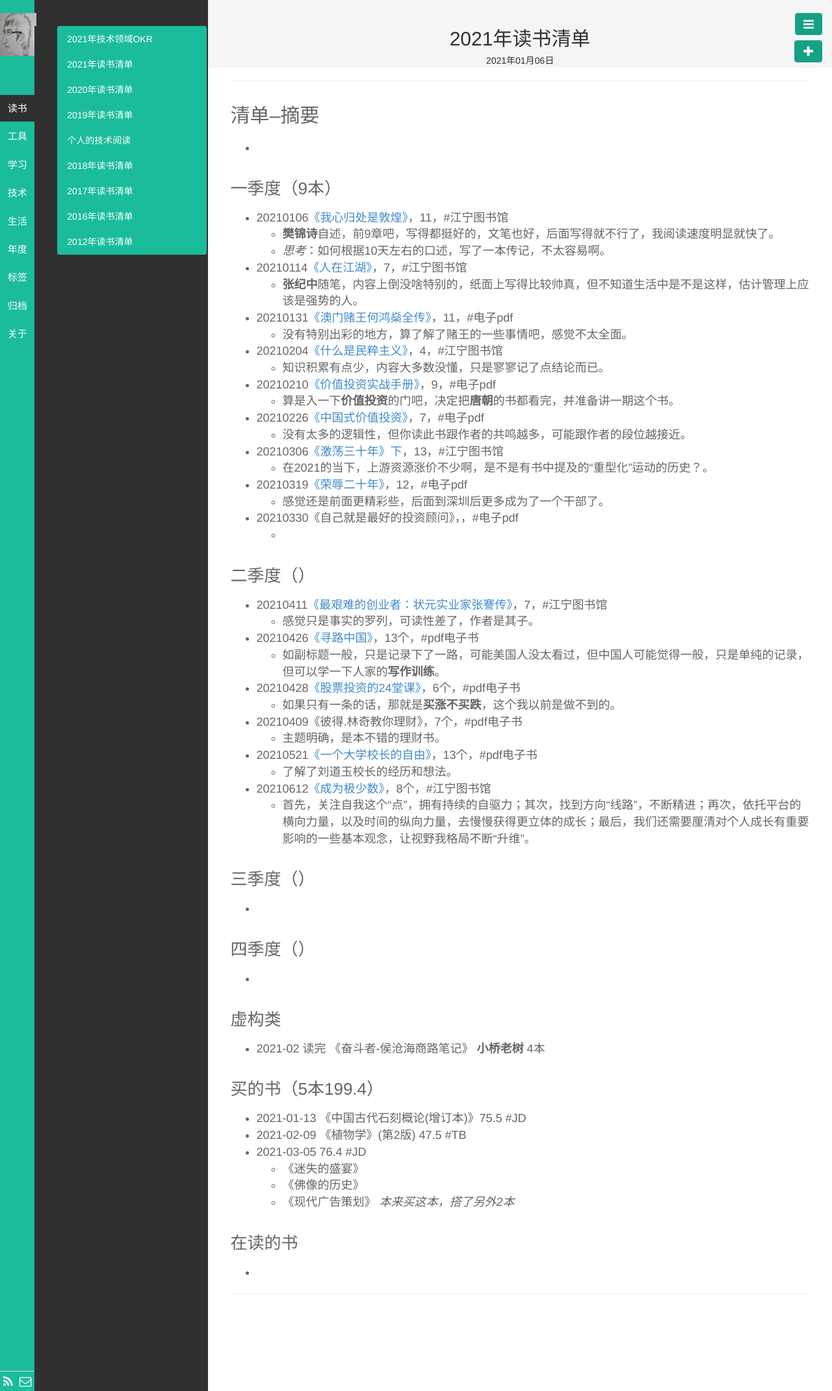
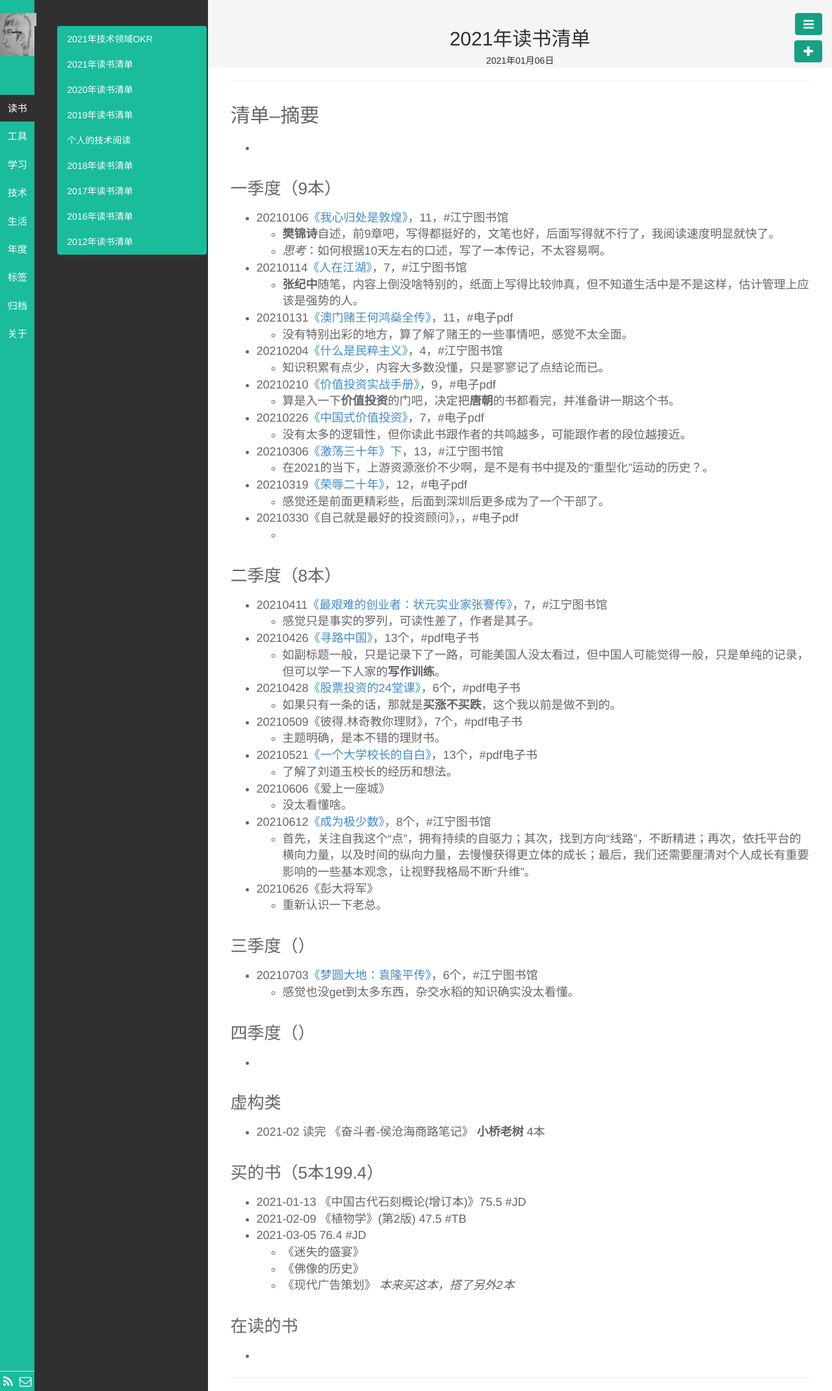
Before and after one commit to wolflion/blog, a Jekyll site: the page built from _posts/读书/2021-01-06-book-list-2021.md, in a window 1280 px wide. Shown: the whole page at 65% size. Built offline with Jekyll 4.4.1, drawn with Linux system fonts in a browser that asks for light colours.

Commit message:
Update 2021-01-06-book-list-2021.md

```diff
--- a/_posts/读书/2021-01-06-book-list-2021.md
+++ b/_posts/读书/2021-01-06-book-list-2021.md
@@ -34,7 +34,7 @@ description:
 + 20210330《自己就是最好的投资顾问》，，#电子pdf
   +
 
-### 二季度（）
+### 二季度（8本）
 
 + 20210411[《最艰难的创业者：状元实业家张謇传》](https://www.jianshu.com/p/ca44a8358b08)，7，#江宁图书馆
   + 感觉只是事实的罗列，可读性差了，作者是其子。
@@ -42,16 +42,21 @@ description:
   + 如副标题一般，只是记录下了一路，可能美国人没太看过，但中国人可能觉得一般，只是单纯的记录，但可以学一下人家的**写作训练**。
 + 20210428[《股票投资的24堂课》](https://www.jianshu.com/p/5889a549fe4a)，6个，#pdf电子书
   + 如果只有一条的话，那就是**买涨不买跌**，这个我以前是做不到的。
-+ 20210409《彼得.林奇教你理财》，7个，#pdf电子书
++ 20210509《彼得.林奇教你理财》，7个，#pdf电子书
   + 主题明确，是本不错的理财书。
-+ 20210521[《一个大学校长的自由》](https://www.jianshu.com/p/ec52b33a9d77)，13个，#pdf电子书
++ 20210521[《一个大学校长的自白》](https://www.jianshu.com/p/ec52b33a9d77)，13个，#pdf电子书
   + 了解了刘道玉校长的经历和想法。
++ 20210606《爱上一座城》
+  + 没太看懂啥。
 + 20210612[《成为极少数》](https://www.jianshu.com/p/00d2aa40b33f)，8个，#江宁图书馆
   + 首先，关注自我这个“点”，拥有持续的自驱力；其次，找到方向“线路”，不断精进；再次，依托平台的横向力量，以及时间的纵向力量，去慢慢获得更立体的成长；最后，我们还需要厘清对个人成长有重要影响的一些基本观念，让视野我格局不断“升维”。
++ 20210626《彭大将军》
+  + 重新认识一下老总。
 
 ### 三季度（）
 
-+
++ 20210703[《梦圆大地：袁隆平传》](https://www.jianshu.com/p/b3e292b39b9f)，6个，#江宁图书馆
+  + 感觉也没get到太多东西，杂交水稻的知识确实没太看懂。
 
 ### 四季度（）
 
```
